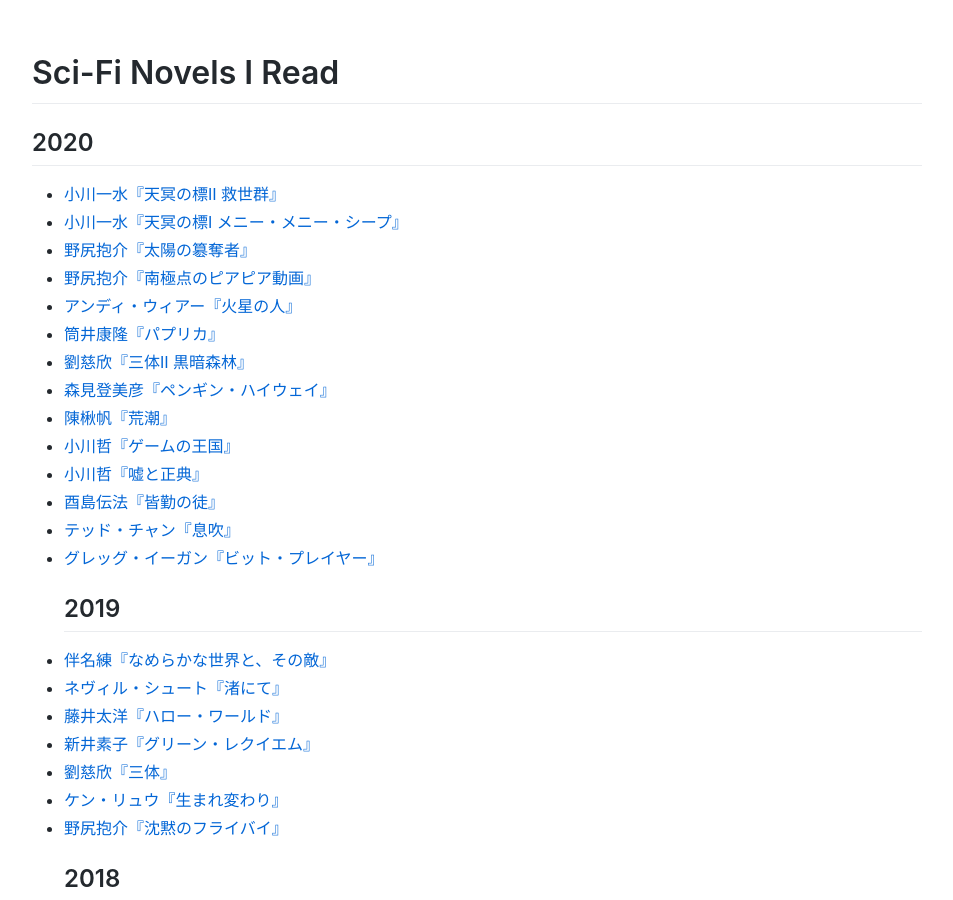
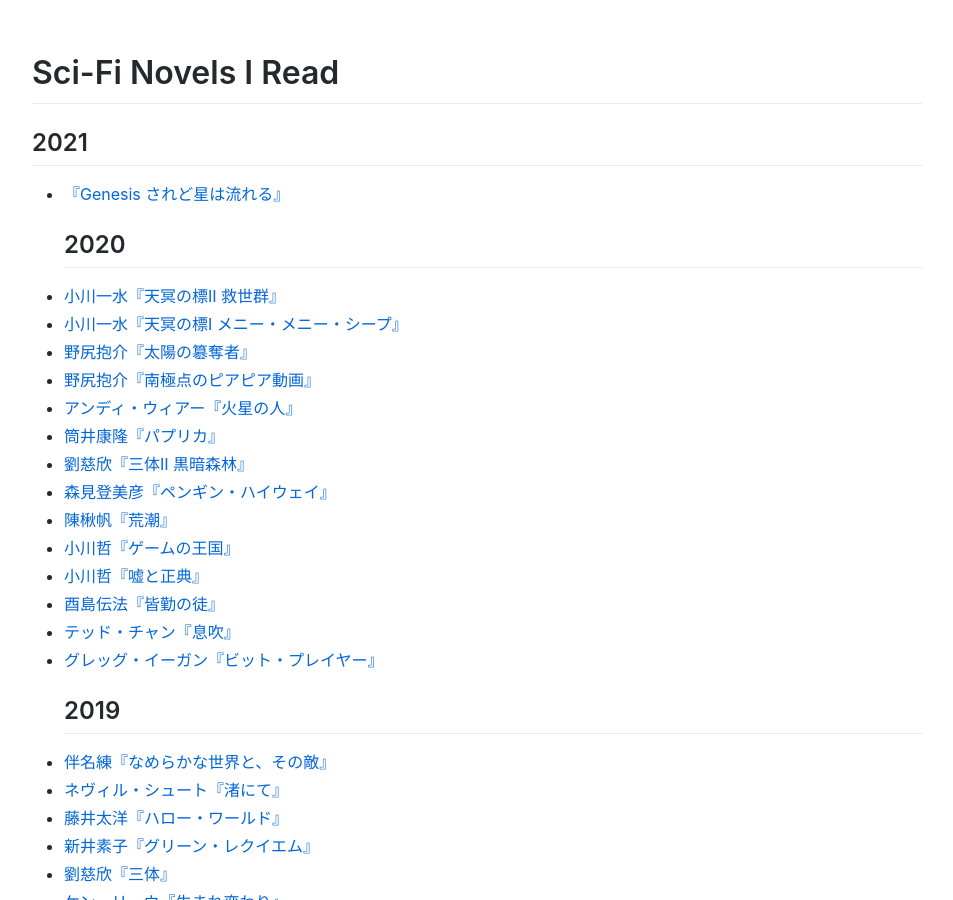
Before and after one commit to sankichi92/sankichi.net, a Jekyll site: the page built from sci-fi.md, in a window 1280 px wide and 900 px high. Shown: the whole window, without its empty margins (163-1116 px from the left). Built offline with Jekyll 4.4.1, drawn with Linux system fonts in a browser that asks for light colours; our own code applies the rules of GitHub Pages for plain Markdown files.

Commit message:
『Genesis されど星は流れる」

```diff
--- a/_data/sci-fi-novels.yml
+++ b/_data/sci-fi-novels.yml
@@ -1,3 +1,8 @@
+- title: Genesis されど星は流れる
+  author:
+  asin: B08FDBKP7V
+  date: 2021-01-01
+
 - title: 天冥の標Ⅱ 救世群
   author: 小川一水
   asin: B00BN6HRG0
```
